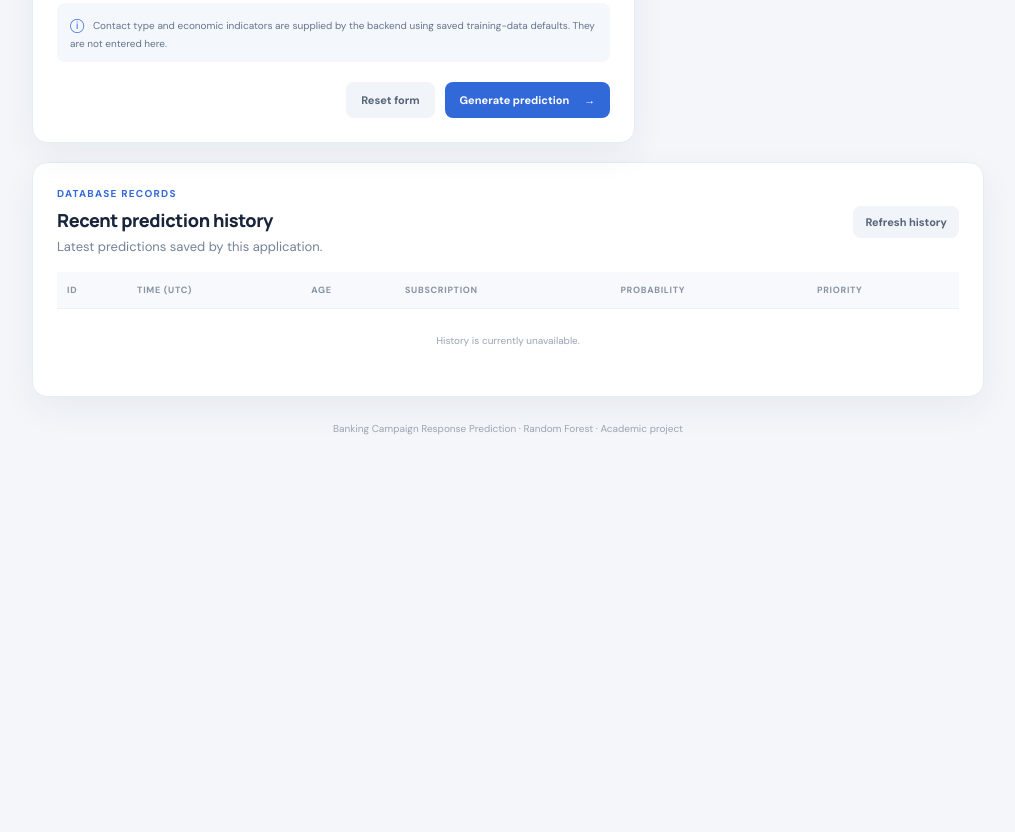
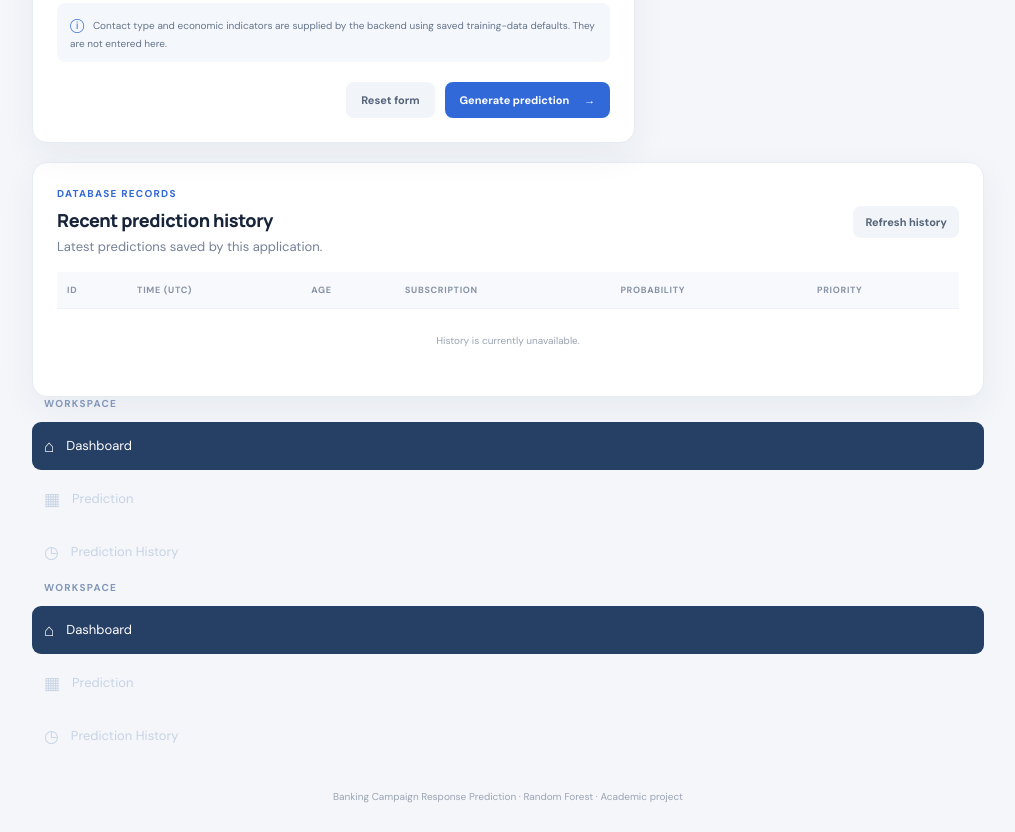
Before and after one commit to irfan-001-sys/BankCampaign-Predictor, a plain HTML site: page frontend/index.html in a window 1280 px wide. Shown: the part 1076-1908 px from the top of the page, without its empty margins (256-1271 px from the left). Before the commit the page ends 1540 px from the top, so only its background shows below. Drawn offline with Linux system fonts and the light colour scheme; files that its build step writes are made by us from their sources; no server answers; files whose address does not match are found by name.

Commit message:
Add navigation links for Dashboard, Prediction, and History

```diff
--- a/frontend/index.html
+++ b/frontend/index.html
@@ -290,12 +290,25 @@
                     </table>
                 </div>
             </section>
+             <div class="side-label">WORKSPACE</div><a class="nav-link active" href="#dashboard-section">    <span>⌂</span> Dashboard</a><a class="nav-link" href="#predict-section">    <span>▦</span> Prediction</a><a class="nav-link" href="#history-section">    <span>◷</span> Prediction History</a><div class="side-label">WORKSPACE</div>
 
+<a class="nav-link active" href="#dashboard-section">
+    <span>⌂</span> Dashboard
+</a>
+
+<a class="nav-link" href="#predict-section">
+    <span>▦</span> Prediction
+</a>
+
+<a class="nav-link" href="#history-section">
+    <span>◷</span> Prediction History
+</a>
             <footer class="page-footer">
                 Banking Campaign Response Prediction · Random Forest · Academic project
             </footer>
         </main>
     </div>
+
     <script src="/static/script.js"></script>
 </body>
 </html>
```
